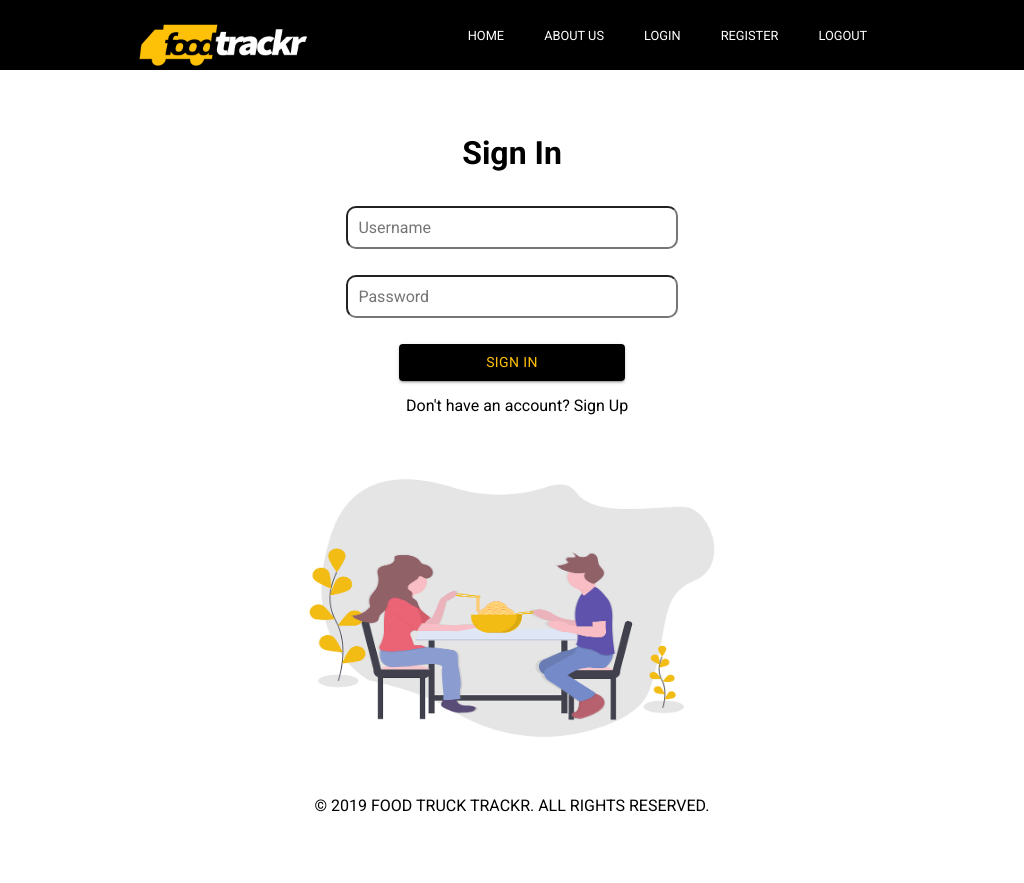
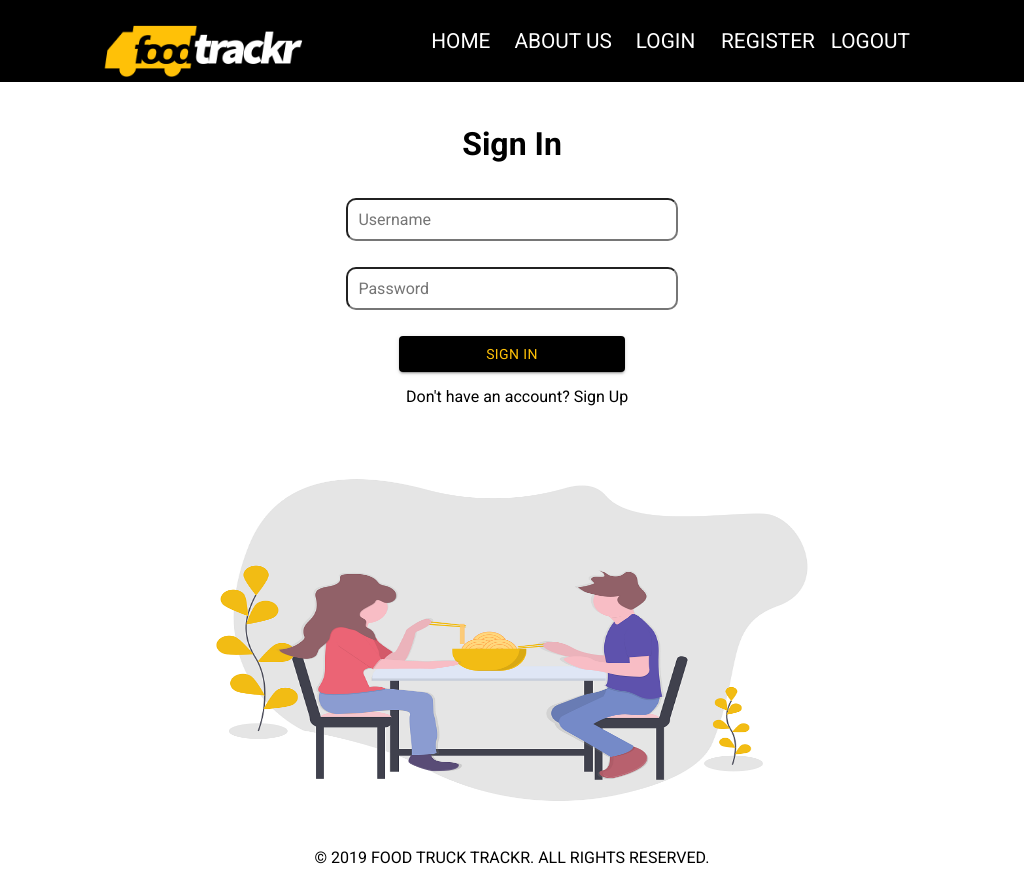
Before and after one commit to Sara-DLC/FoodTruck, a React (Create React App) app: page / in a window 1024 px wide. Before the commit the page ends 831 px from the top, so only its background shows below. Built offline with nearby package versions, Linux system fonts and the light colour scheme.

Commit message:
1224 breakpoints for responsiveness

```diff
--- a/src/components/scss/LoginForm.scss
+++ b/src/components/scss/LoginForm.scss
@@ -27,7 +27,7 @@
 
     }
       img{
-        width: 50vw;
+        width: 73vw;
       }
     }
 
@@ -73,11 +73,12 @@
       font-size: .5rem;
     }
   }
-// 1000 breakpoint ---------------------------START LAPTOP/DESKTOP---------------------->
-  @media (min-width: 1000px) {
+
+// // 1200 breakpoint ---------------------------START LAPTOP/DESKTOP---------------------->
+  @media (max-width: 1224px) {
     .main{
       width: 100vw;
-      height: 85vh;
+      height: 90vh;
       display:flex;
       flex-direction: column-reverse;
       justify-content: center;
--- a/src/components/scss/navigation.scss
+++ b/src/components/scss/navigation.scss
@@ -33,6 +33,30 @@
   header img {
     height: 50px;
   }
+  @media (max-width: 1224px) {
+    header img {
+      width: 20%;
+      height: 20%;
+    }
+    header nav {
+      text-align: center;
+      a {
+        width: 10vw;
+        font-size: 1.3rem;
+        padding: 20px 0;
+      }
+    }
+    img{
+      width: 50vw;
+      height: 50vh;
+    }
+    p{
+      text-align: center;
+
+    }
+
+  }
+
   @media (max-width: 800px) {
     header img {
       width: 30%;
```
